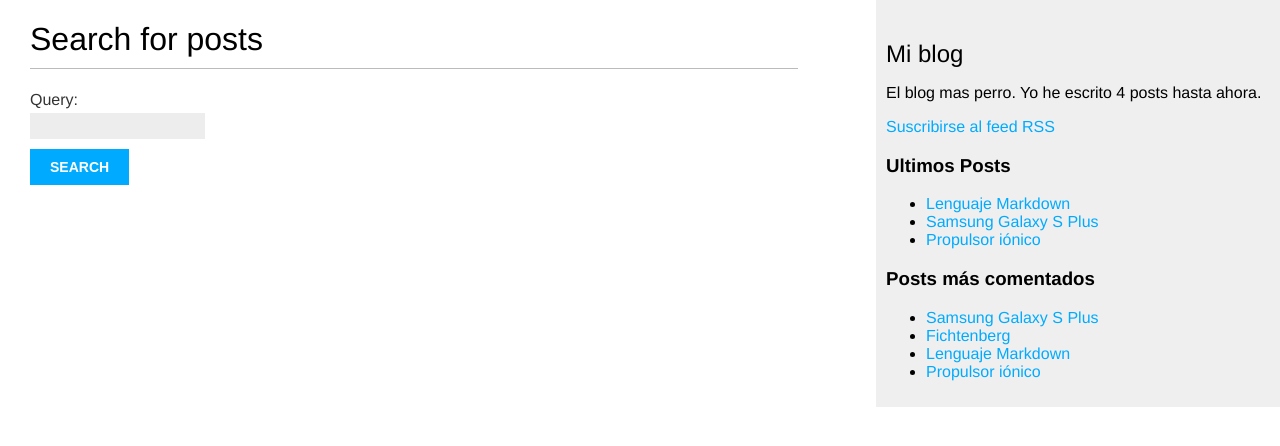
After one commit to memovalverd42/djangoBook, a Django app: page /search/ in a window 1280 px wide. The commit adds this page. Shown: the top 446 px of the page. Run offline with Django 4.2, Linux system fonts and the light colour scheme; data comes from the database, SQL or seed files in the repository; both versions use the stored data as it was after the commit; parts of the project's set-up code (start-up, migrations or seed data) failed here and were passed over.

Commit message:
chapter3

```diff
--- a/blog_application/mysite/blog/forms.py
+++ b/blog_application/mysite/blog/forms.py
@@ -13,3 +13,6 @@ class CommentForm(forms.ModelForm):
     class Meta:
         model  = Comment
         fields = ['name', 'email', 'body']
+
+class SearchForm(forms.Form):
+    query = forms.CharField()
--- a/blog_application/mysite/blog/models.py
+++ b/blog_application/mysite/blog/models.py
@@ -2,6 +2,7 @@ from django.db import models
 from django.utils import timezone
 from django.contrib.auth.models import User
 from django.urls import reverse
+from taggit.managers import TaggableManager
 
 # Manager para gestionar posts por estado de publicación
 class PublishedManager(models.Manager):
@@ -48,6 +49,7 @@ class Post(models.Model):
     # Manager's
     objects   = models.Manager()   # El manager por default
     published = PublishedManager() # El manager custom para publicaciones
+    tags      = TaggableManager()  # Manager para tags
 
     class Meta:
         ordering = ['-publish']                # Ordenar descendente
--- a/blog_application/mysite/blog/templates/blog/base.html
+++ b/blog_application/mysite/blog/templates/blog/base.html
@@ -1,4 +1,4 @@
-{% load static %}
+{% load blog_tags %} {% load static %}
 <!DOCTYPE html>
 <html>
   <head>
@@ -8,8 +8,26 @@
   <body>
     <div id="content">{% block content %} {% endblock %}</div>
     <div id="sidebar">
-      <h2>My blog</h2>
-      <p>This is my blog.</p>
+      <h2>Mi blog</h2>
+      <p>
+        El blog mas perro. Yo he escrito {% total_posts %} posts hasta ahora.
+      </p>
+      <p>
+        <a href="{% url "blog:post_feed" %}">
+          Suscribirse al feed RSS
+        </a>
+      </p>
+      <h3>Ultimos Posts</h3>
+      {% show_latest_posts 3 %}
+      <h3>Posts más comentados</h3>
+      {% get_most_commented_posts as most_commented_posts %}
+      <ul>
+        {% for post in most_commented_posts %}
+        <li>
+          <a href="{{ post.get_absolute_url }}">{{ post.title }}</a>
+        </li>
+        {% endfor %}
+      </ul>
     </div>
   </body>
 </html>
--- /dev/null
+++ b/blog_application/mysite/blog/templates/blog/post/latest_posts.html
@@ -0,0 +1,7 @@
+<ul>
+    {% for post in latest_posts %}
+    <li>
+        <a href="{{ post.get_absolute_url }}">{{ post.title }}</a>
+    </li>
+    {% endfor %}
+</ul>
--- /dev/null
+++ b/blog_application/mysite/blog/templates/blog/post/search.html
@@ -0,0 +1,32 @@
+{% extends "blog/base.html" %}
+{% load blog_tags %}
+
+{% block title %}Search{% endblock %}
+
+{% block content %}
+  {% if query %}
+    <h1>Posts containing "{{ query }}"</h1>
+    <h3>
+      {% with results.count as total_results %}
+        Found {{ total_results }} result{{ total_results|pluralize }}
+      {% endwith %}
+    </h3>
+    {% for post in results %}
+      <h4>
+        <a href="{{ post.get_absolute_url }}">
+          {{ post.title }}
+        </a>
+      </h4>
+      {{ post.body|markdown|truncatewords_html:12 }}
+    {% empty %}
+      <p>There are no results for your query.</p>
+    {% endfor %}
+    <p><a href="{% url "blog:post_search" %}">Search again</a></p>
+  {% else %}
+    <h1>Search for posts</h1>
+    <form method="get">
+      {{ form.as_p }}
+      <input type="submit" value="Search">
+    </form>
+  {% endif %}
+{% endblock %}
--- /dev/null
+++ b/blog_application/mysite/blog/templatetags/blog_tags.py
@@ -0,0 +1,27 @@
+from django import template
+from ..models import Post
+from django.db.models import Count
+from django.utils.safestring import mark_safe
+import markdown
+
+#
+register = template.Library()
+
+@register.simple_tag
+def total_posts():
+    return Post.published.count()
+
+@register.inclusion_tag('blog/post/latest_posts.html')
+def show_latest_posts(count=5):
+    latest_posts = Post.published.order_by('-publish')[:count]
+    return {'latest_posts': latest_posts}
+
+@register.simple_tag
+def get_most_commented_posts(count=5):
+    return Post.published.annotate(
+                total_comments = Count('comments')
+            ).order_by('-total_comments')[:count]
+
+@register.filter(name='markdown')
+def markdown_format(text):
+    return mark_safe(markdown.markdown(text))
--- a/blog_application/mysite/blog/urls.py
+++ b/blog_application/mysite/blog/urls.py
@@ -1,11 +1,17 @@
 from django.urls import path
 from .views import *
+from .feeds import LastestPostsFeed
 
 # Asignamos un nombre a la aplicación para poder acceder a sus propiedades
 app_name = 'blog'
 urlpatterns = [
     # Post views
     path('', post_list, name='post_list'),
+    path(
+        'tag/<slug:tag_slug>',
+        post_list,
+        name='post_list_by_tag',
+    ),
     # path('', views.PostListView.as_view(), name='post_list'), # Para vistas basadas en clases
     path(
         '<int:year>/<int:month>/<int:day>/<slug:post>/',    # Forma de URL canonica
@@ -22,4 +28,14 @@ urlpatterns = [
         post_comment,
         name='post_comment'
     ),
+    path(
+        'feed/',
+        LastestPostsFeed(),
+        name='post_feed',
+    ),
+    path(
+        'search/',
+        post_search,
+        name = 'post_search',
+    ),
 ]
--- a/blog_application/mysite/blog/views.py
+++ b/blog_application/mysite/blog/views.py
@@ -2,9 +2,13 @@ from django.shortcuts import render, get_object_or_404
 from django.core.paginator import Paginator, EmptyPage, PageNotAnInteger
 from django.views.decorators.http import require_POST
 from django.core.mail import send_mail
+from django.db.models import Count
 # from django.views.generic import ListView
 from .models import Post, Comment
-from .forms import EmailPostForm, CommentForm
+from .forms import EmailPostForm, CommentForm, SearchForm
+from taggit.models import Tag
+from django.contrib.postgres.search import SearchVector, SearchQuery, SearchRank, \
+                                            TrigramSimilarity
 
 # class PostListView(ListView):
 #     """
@@ -16,13 +20,16 @@ from .forms import EmailPostForm, CommentForm
 #     template_name = 'blog/post/list.html'
 
 # Vista post_list
-def post_list(request):
+def post_list(request, tag_slug=None):
     """
     Vista que lista todos los posts en template -> list.html
     """
     # Obtener todos los posts a traves del Manager custom -> published
     post_list = Post.published.all()
-
+    tag = None
+    if tag_slug:
+        tag = get_object_or_404(Tag, slug=tag_slug)
+        post_list = post_list.filter(tags__in=[tag])
     # Paginacion con 3 posts por pagina
     paginator   = Paginator(post_list, 3)            # Creamos objeto de paginacion
     page_number = request.GET.get('page', 1)         # Obetenemos la primera pagina
@@ -39,7 +46,7 @@ def post_list(request):
     # Finalmente, retornamos los posts hacia el template list.html
     return render(request,
                 'blog/post/list.html',
-                {'posts': posts}
+                {'posts': posts, 'tag': tag}
             )
 
 # Vista post_detail
@@ -79,6 +86,18 @@ def post_detail(request, year, month, day, post):
     # Formulario para comentarios de usuarios
     form = CommentForm()
 
+    # Listado de posts similares
+    # Recuperamos una lista de los tags asociados al post
+    post_tags_ids = post.tags.values_list('id', flat=True)
+    # Recuperamos los posts que contengan los tags anteriormente recuperados (excluyendo el actual)
+    similar_posts = Post.published.filter(tags__in=post_tags_ids)\
+                                    .exclude(id=post.id)
+
+    similar_posts = similar_posts.annotate(same_tags=Count('tags'))\
+                                    .order_by('-same_tags', '-publish')[:4]
+
+
+
     # Finalmente, retornamos el post a visualizar, los comentarios de ese
     # post y el formulario para plasmarlo en el template detail.html
     return render(
@@ -87,7 +106,8 @@ def post_detail(request, year, month, day, post):
         {
             'post': post,
             'comments': comments,
-            'form': form
+            'form': form,
+            'similar_posts': similar_posts
         }
     )
 
@@ -167,3 +187,38 @@ def post_comment(request, post_id):
             'comment': comment
         }
     )
+
+def post_search(request):
+    form = SearchForm()
+    query = None
+    results = []
+
+    if 'query' in request.GET:
+        form = SearchForm(request.GET)
+        if form.is_valid():
+            query = form.cleaned_data['query']
+            search_vector = SearchVector('title', config='spanish', weight='A') + \
+                            SearchVector('body', config='spanish', weight='B')
+            search_query = SearchQuery(query, config='spanish')
+            results = Post.published.annotate(
+                search = search_vector,
+                rank = SearchRank(search_vector, search_query),
+            ).filter(rank__gte=0.3).order_by('-rank')
+
+    # if 'query' in request.GET:
+    #     form = SearchForm(request.GET)
+    #     if form.is_valid():
+    #         query = form.cleaned_data['query']
+    #         results = Post.published.annotate(
+    #             similarity=TrigramSimilarity('title', query),
+    #         ).filter(similarity__gt=0.1).order_by('-similarity')
+
+    return render(
+        request,
+        'blog/post/search.html',
+        {
+            'form': form,
+            'query': query,
+            'results': results
+        }
+    )
--- a/blog_application/mysite/mysite/urls.py
+++ b/blog_application/mysite/mysite/urls.py
@@ -15,8 +15,20 @@ Including another URLconf
 """
 from django.contrib import admin
 from django.urls import path, include
+from django.contrib.sitemaps.views import sitemap
+from blog.sitemaps import PostSitemap
+
+sitemaps = {
+    'posts': PostSitemap,
+}
 
 urlpatterns = [
     path('admin/', admin.site.urls),
-    path('', include('blog.urls', namespace='blog'))
+    path('', include('blog.urls', namespace='blog')),
+    path(
+        'sitemap.xml',
+        sitemap,
+        {'sitemaps': sitemaps},
+        name = 'django.contrib.sitemaps.views.sitemap'
+    )
 ]
```
Also changed, not shown: blog_application/mysite/blog/feeds.py (added, +22 -0 lines), blog_application/mysite/blog/sitemaps.py (added, +12 -0 lines), blog_application/mysite/blog/templates/blog/post/detail.html (+13 -4 lines), blog_application/mysite/blog/templates/blog/post/list.html (+21 -2 lines), blog_application/mysite/mysite/settings.py (+11 -3 lines), blog_application/mysite/blog/migrations/0004_post_tags.py (added), blog_application/mysite/blog/templatetags/__init__.py (added), blog_application/mysite/db.sqlite3, 1 other file.
